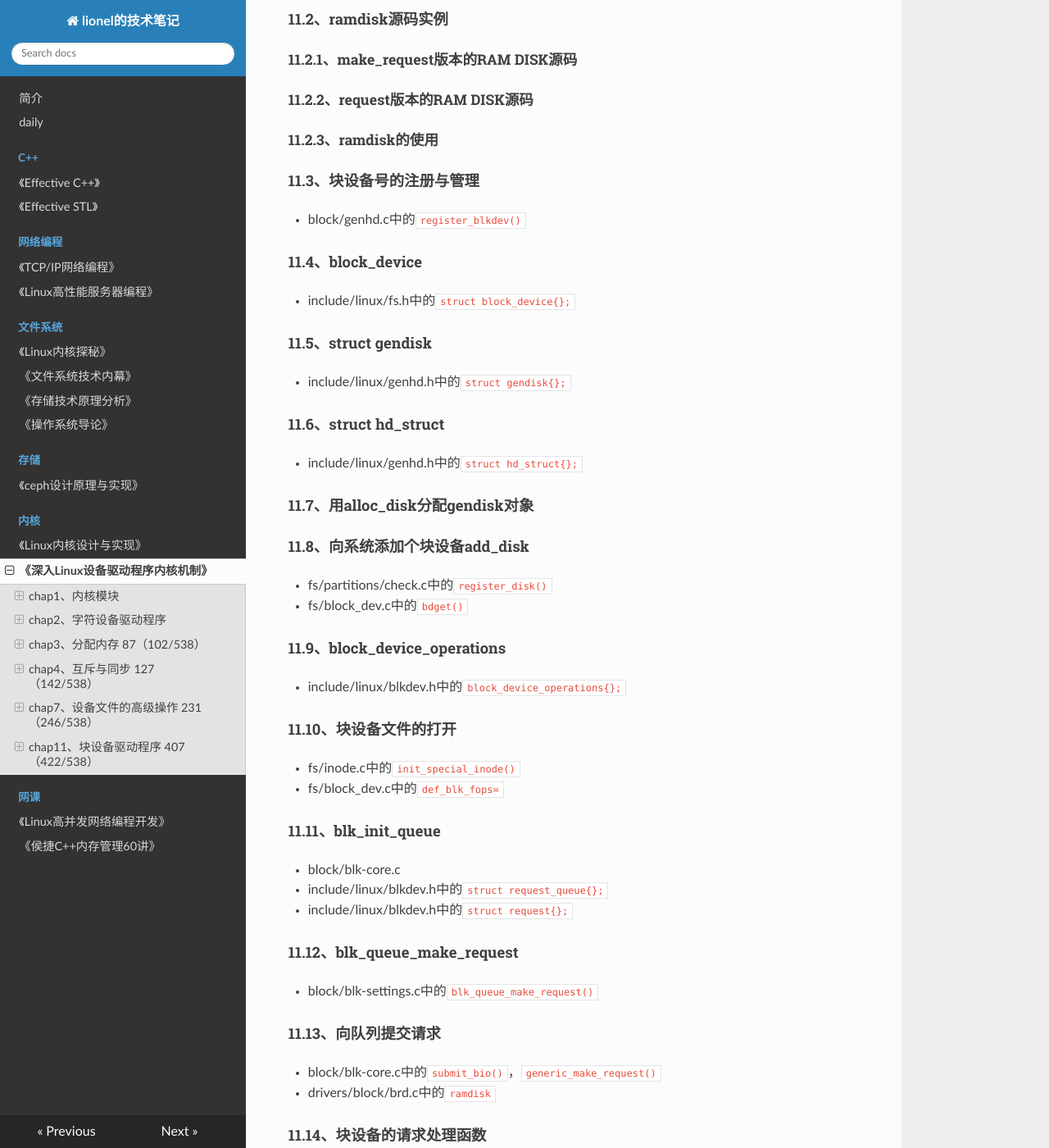
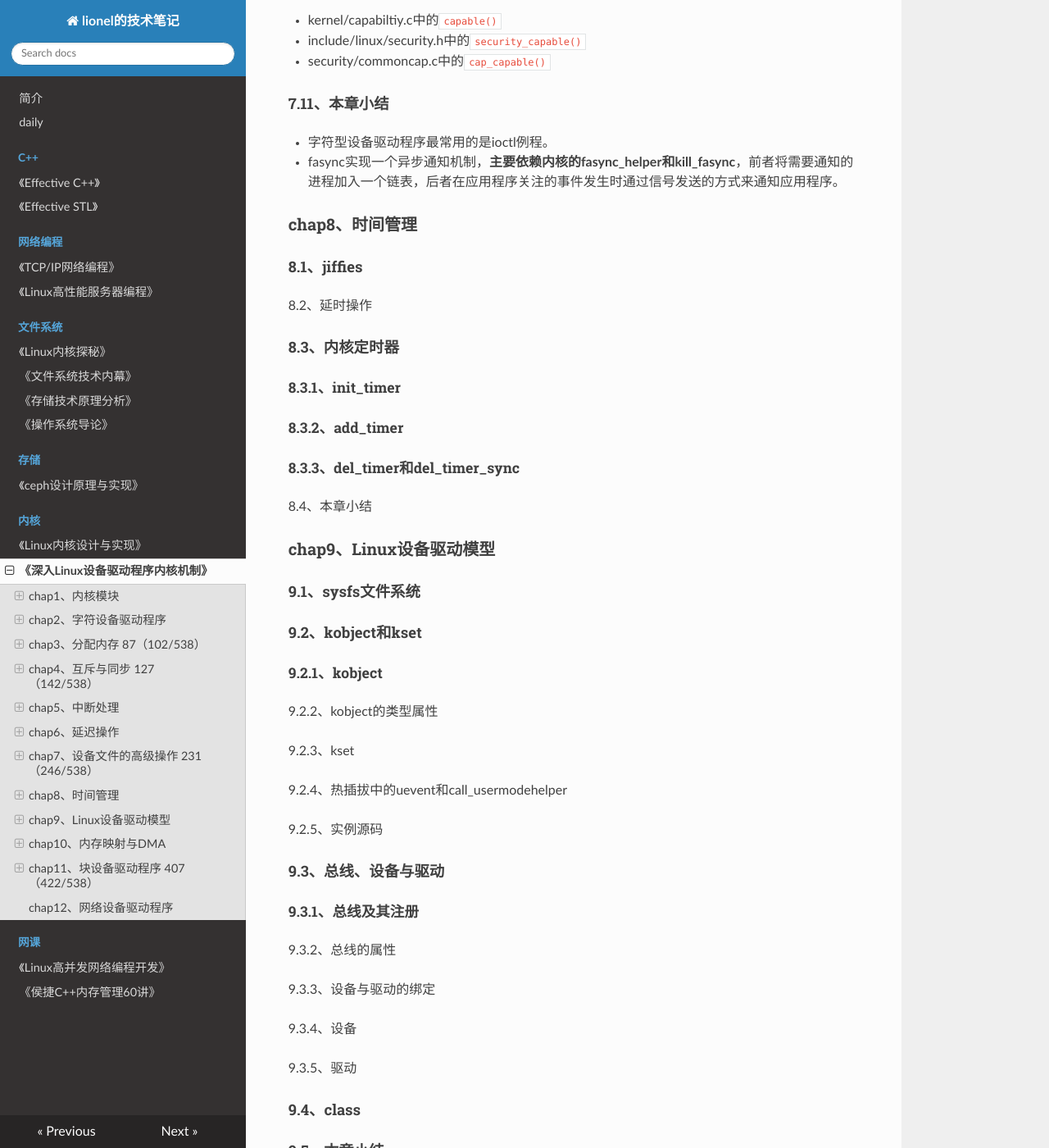
Before and after one commit to wolflion/booknotes, an MkDocs documentation site: the page built from docs/13kernel/深入Linux设备驱动程序内核机制.md, in a window 1280 px wide and 1400 px high, scrolled down 9756 px. Shown: the whole window at 82% size. Built offline with MkDocs 1.6.1, drawn with Linux system fonts in a browser that asks for light colours; nearby versions of some CDN libraries; some of the changed text lies outside the part shown.

Commit message:
Update 深入Linux设备驱动程序内核机制.md

```diff
--- a/docs/13kernel/深入Linux设备驱动程序内核机制.md
+++ b/docs/13kernel/深入Linux设备驱动程序内核机制.md
@@ -211,6 +211,20 @@
 + 自旋锁不会进入睡眠，因而最适合在不允许睡眠的上下文环境中执行，比如中断处理函数。
 + 互斥锁的实现来源于信号量，所以如果一个进程在进入临界区试图调用互斥锁时，有可能会进入休眠状态，所以**在中断上下文中严格禁止使用互斥锁和信号量**。
 
+### chap5、中断处理
+
+#### 5.16、本章小结
+
+### chap6、延迟操作
+
+#### 6.1、tasklet
+
+6.2、工作队列work queue
+
+6.3、destroy_workqueue
+
+#### 6.4、本章小结
+
 ### chap7、设备文件的高级操作  231（246/538）
 #### 7.1、ioctl文件操作
 + ioctl一般用来在用户空间的应用程序和驱动程序模块之间传递控制参数。
@@ -255,6 +269,68 @@
 + 字符型设备驱动程序最常用的是ioctl例程。
 + fasync实现一个异步通知机制，**主要依赖内核的fasync_helper和kill_fasync**，前者将需要通知的进程加入一个链表，后者在应用程序关注的事件发生时通过信号发送的方式来通知应用程序。
 
+### chap8、时间管理
+
+#### 8.1、jiffies
+
+8.2、延时操作
+
+#### 8.3、内核定时器
+
+##### 8.3.1、init_timer
+
+##### 8.3.2、add_timer
+
+##### 8.3.3、del_timer和del_timer_sync
+
+8.4、本章小结
+
+### chap9、Linux设备驱动模型
+
+#### 9.1、sysfs文件系统
+
+#### 9.2、kobject和kset
+
+##### 9.2.1、kobject
+
+9.2.2、kobject的类型属性
+
+9.2.3、kset
+
+9.2.4、热插拔中的uevent和call_usermodehelper
+
+9.2.5、实例源码
+
+#### 9.3、总线、设备与驱动
+
+##### 9.3.1、总线及其注册
+
+9.3.2、总线的属性
+
+9.3.3、设备与驱动的绑定
+
+9.3.4、设备
+
+9.3.5、驱动
+
+#### 9.4、class
+
+#### 9.5、本章小结
+
+### chap10、内存映射与DMA
+
+#### 10.1、设备缓存与设备内存
+
+10.2、mmap
+
+#### 10.3、DMA
+
+##### 10.3.1、内核中的DMA层
+
+##### 10.3.6、DMA池
+
+#### 10.4、本章小结
+
 ### chap11、块设备驱动程序  407（422/538）
 #### 11.1、块子系统初始化
 #### 11.2、ramdisk源码实例
@@ -292,3 +368,5 @@
 + include/linux/bio.h中的`struct bio{};`，`struct bio_vec{};`
 
 #### 11.16、本章小结
+
+### chap12、网络设备驱动程序
```
